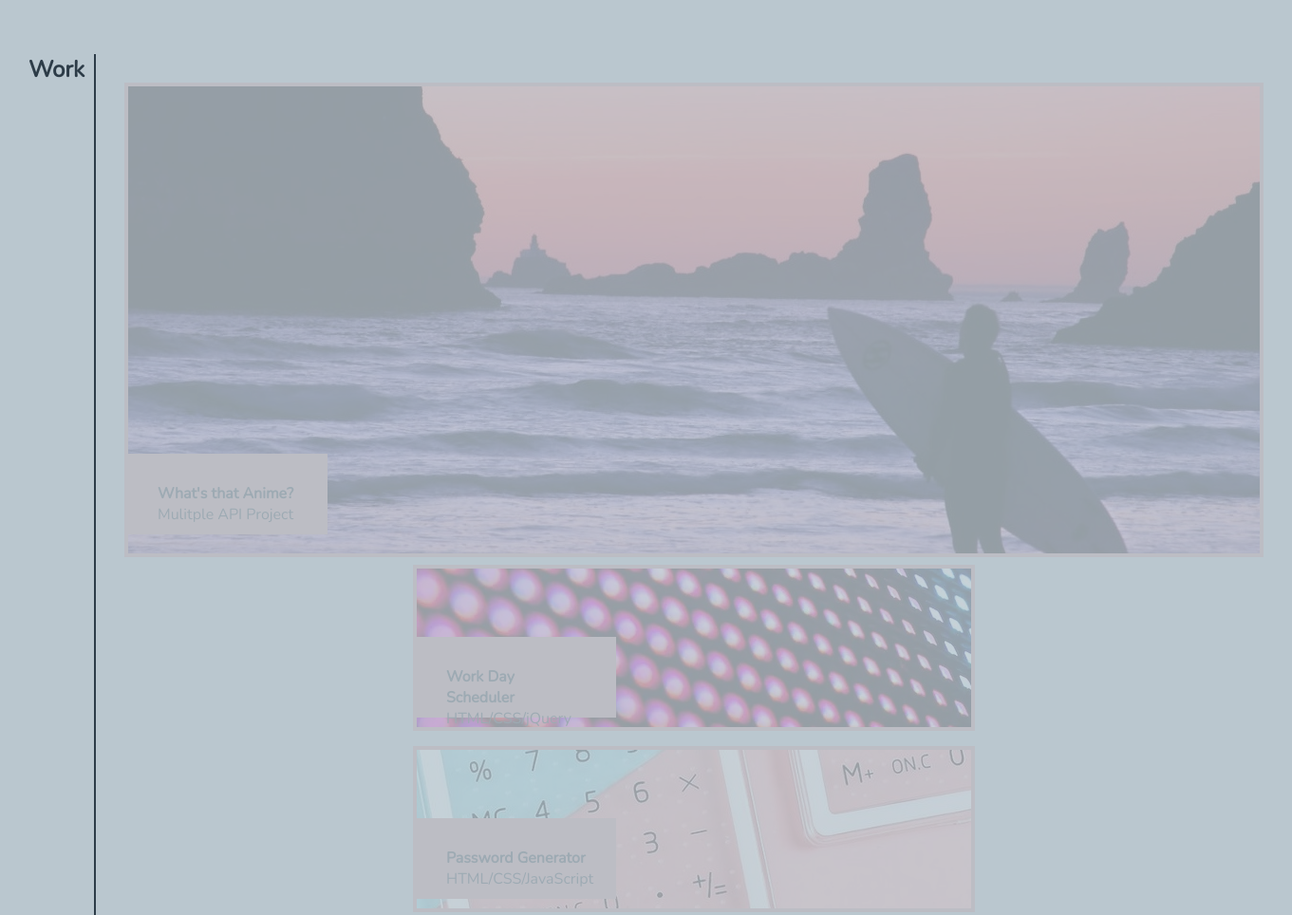
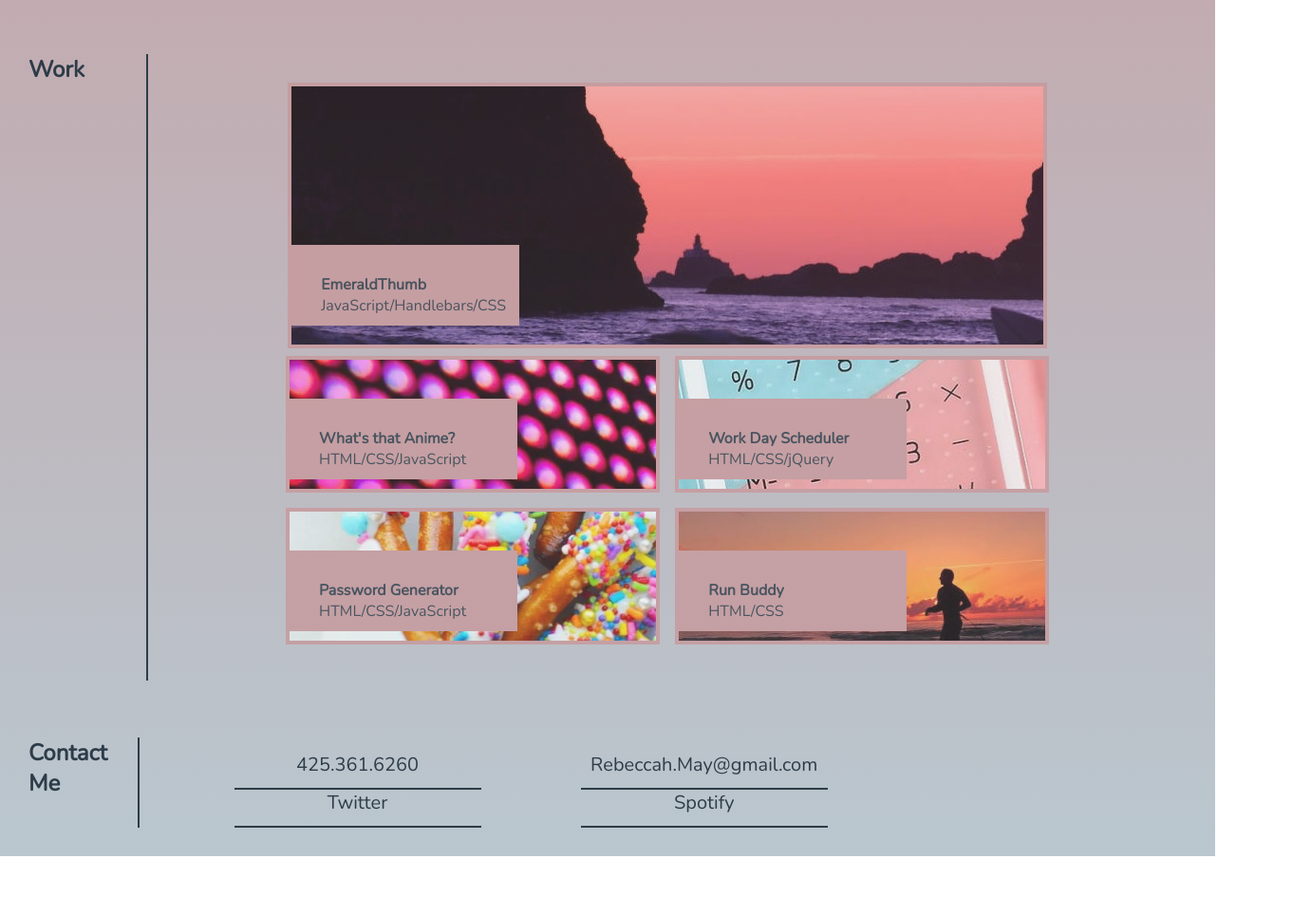
Before and after one commit to Acanthodoris/My-First-Portfolio, a plain HTML site: page index.html in a window 1280 px wide. Shown: the part 619-1583 px from the top of the page at 95% size, 1361 px wide, since content can reach past the window. After the commit the page ends 1521 px from the top, so only its background shows below. Drawn offline with nearby package versions, Linux system fonts and the light colour scheme.

Commit message:
updated with project2

```diff
--- a/index.html
+++ b/index.html
@@ -50,17 +50,26 @@
         <section>
             <h2>Work</h2>
             <div class="hausofworkbox">
+                <a href="https://serene-dusk-36944.herokuapp.com/" target="_blank" onclick="window.open('https://github.com/carterfm/How-Does-Your-Garden-Grow-');
+                return true;" id="surf" class="bigworkbox">
+                    <p class="wbtext">
+                        <strong>EmeraldThumb</strong>
+                        <br>
+                        JavaScript/Handlebars/CSS
+                    </p>
+                </a>
+<br>
                 <a href="https://andrewtranmsw.github.io/whatsThatAnime/" target="_blank" onclick="window.open('https://github.com/AndrewTranMSW/whatsThatAnime');
-                return true;" id="surf" class="bigworkbox">
+                return true;" id="led" class="workbox">
                     <p class="wbtext">
                         <strong>What's that Anime?</strong>
                         <br>
-                        Mulitple API Project
+                        HTML/CSS/JavaScript
                     </p>
                 </a>
-<br>
+
                 <a href="https://acanthodoris.github.io/symmetrical-palm-tree/" target="_blank" onclick="window.open('https://github.com/Acanthodoris/symmetrical-palm-tree');
-                return true;" id="led" class="workbox">
+                return true;" id="cal" class="workbox">
                     <p class="wbtext">
                         <strong>Work Day Scheduler</strong>
                         <br>
@@ -69,19 +78,11 @@
                 </a>
 
                 <a href="https://acanthodoris.github.io/Password-Generator/" target="_blank" onclick="window.open('https://github.com/Acanthodoris/Password-Generator');
-                return true;" id="cal" class="workbox">
+                return true;" id="pastel" class="workbox">
                     <p class="wbtext">
                         <strong>Password Generator</strong>
                         <br>
                         HTML/CSS/JavaScript
-                    </p>
-                </a>
-
-                <a href="" id="pastel" class="workbox">
-                    <p class="wbtext">
-                        <strong>Pastel Pretzels</strong>
-                        <br>
-                        MERN Stack
                     </p>
                 </a>
 
--- a/style.css
+++ b/style.css
@@ -7,7 +7,7 @@
 
 /* sets the background color to off white */
 body {
-    background-color: #bac7cf;
+    background-image: linear-gradient(#c7999c, #bac7cf);
     font-family: 'Nunito', sans-serif;
 }
 
@@ -105,7 +105,7 @@ section {
 
 h2 {
     display: flex;
-    width: 250px;
+    width: 13vw;
     color: #2d3c48;
     padding-right: 10px;
     border-right: 2px solid #2d3c48;
@@ -127,30 +127,30 @@ p {
 .bigworkbox {
     display: flex;
     flex-wrap: wrap-reverse;
-    height: 500px;
-    width: 1200px;
+    height: 35vh;
+    width: 62.5vw;
     padding: 20px 20px 20px 0px;
     border: 4px solid #c7999c;
-    opacity: 0.2;
+    opacity: 0.8;
 }
 
 /* defines msaller boxes in work section  */
 .workbox {
     display: flex;
     flex-wrap: wrap-reverse;
-    height: 175px;
-    width: 592px;
+    height: 18vh;
+    width: 30.8vw;
     padding: 10px 10px 10px 0px;
     border: 4px solid #c7999c;
     margin: 8px;
-    opacity: 0.2;
+    opacity: 0.8;
 }
 
 /* adds background color to text box */
 .wbtext {
     background-color: #c7999c;
     height: 85px;
-    width: 210px;
+    width: 240px;
 }
 
 /* set background image removes hyperlink line */
```
Also changed, not shown: assets/emeraldthumb.png (added), assets/pasgen.png (added), assets/whatThatAnime.png (added), assets/workDayScheduler.png (added).
